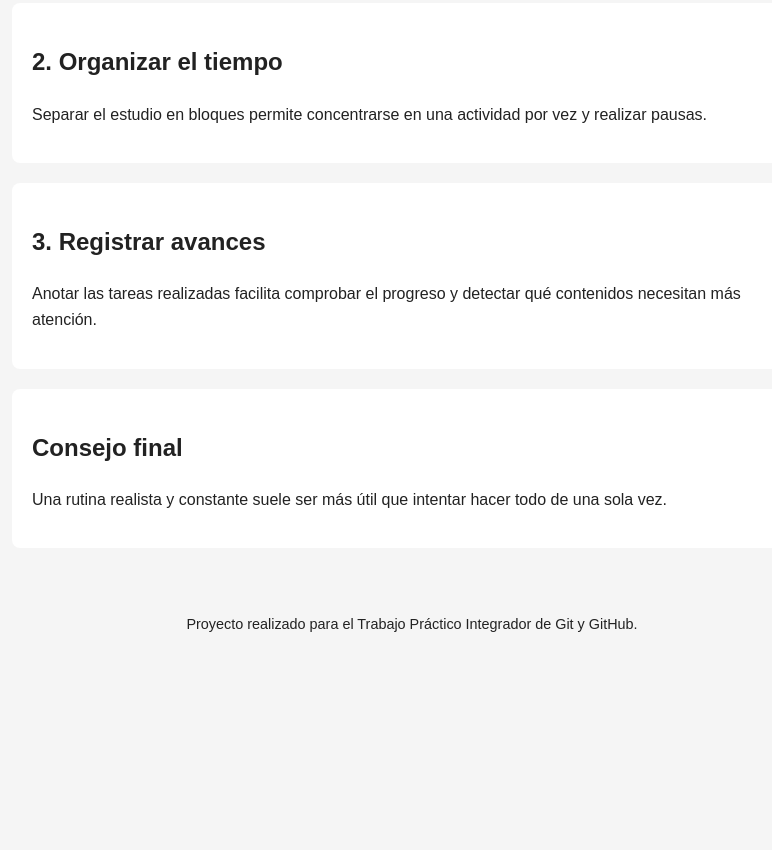
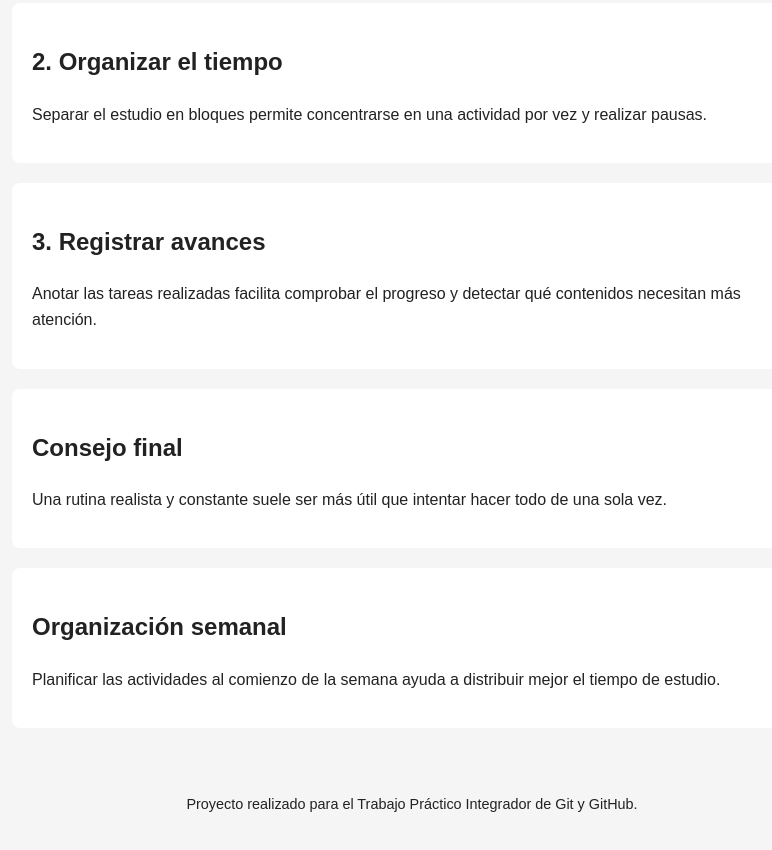
Before and after one commit to priscilavega14p-source/tp-integrador-vega-priscila, a plain HTML site: page proyecto/index.html in a window 1280 px wide. Shown: the part 422-1272 px from the top of the page, without its empty margins (228-1000 px from the left). Before the commit the page ends 1092 px from the top, so only its background shows below. Drawn offline with Linux system fonts and the light colour scheme.

Commit message:
Agregar contenido a la guia de estudio

```diff
--- a/proyecto/index.html
+++ b/proyecto/index.html
@@ -32,6 +32,10 @@
       <h2>Consejo final</h2>
       <p>Una rutina realista y constante suele ser más útil que intentar hacer todo de una sola vez.</p>
     </section>
+    <section>
+  <h2>Organización semanal</h2>
+  <p>Planificar las actividades al comienzo de la semana ayuda a distribuir mejor el tiempo de estudio.</p>
+</section>
   </main>
 
   <footer>
```
